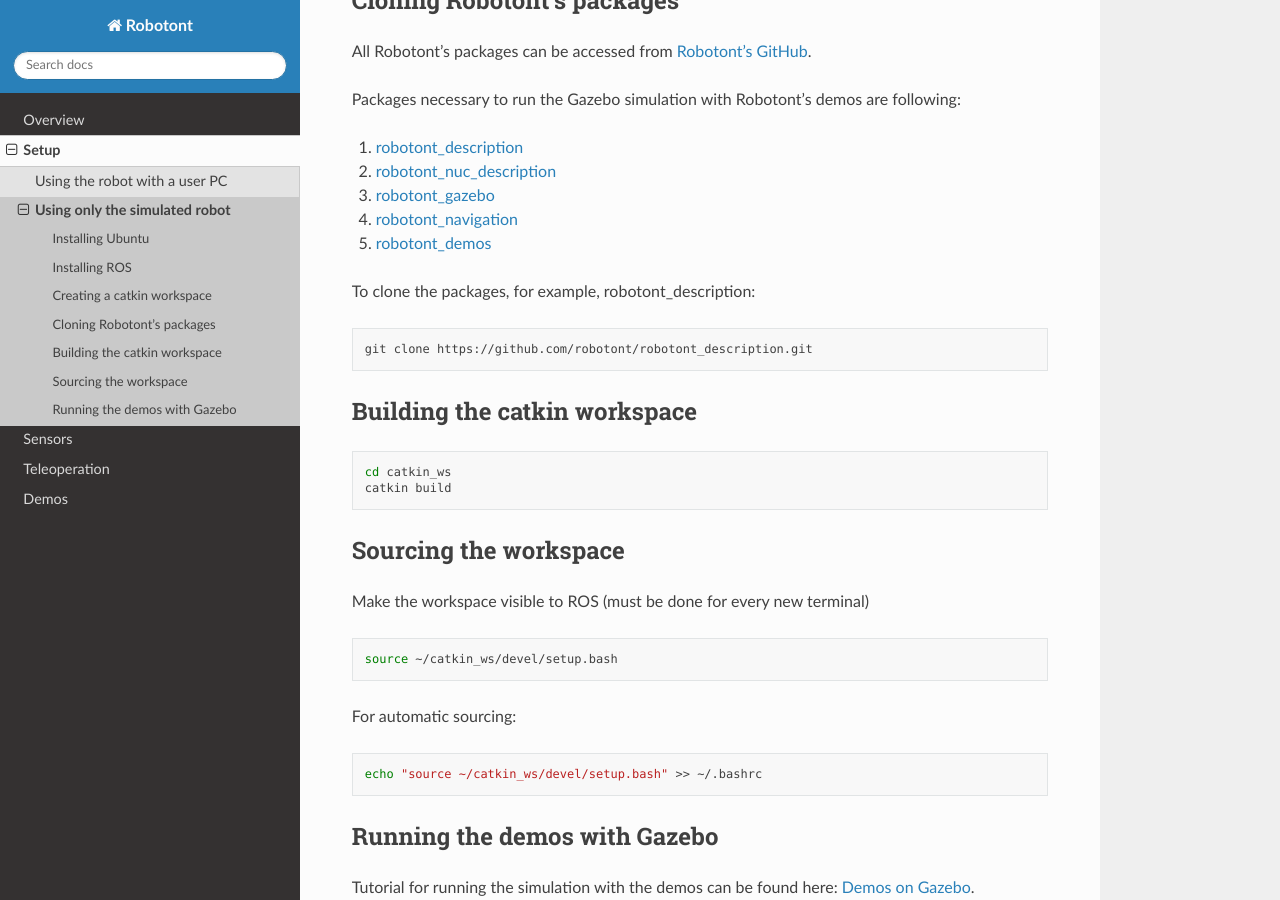
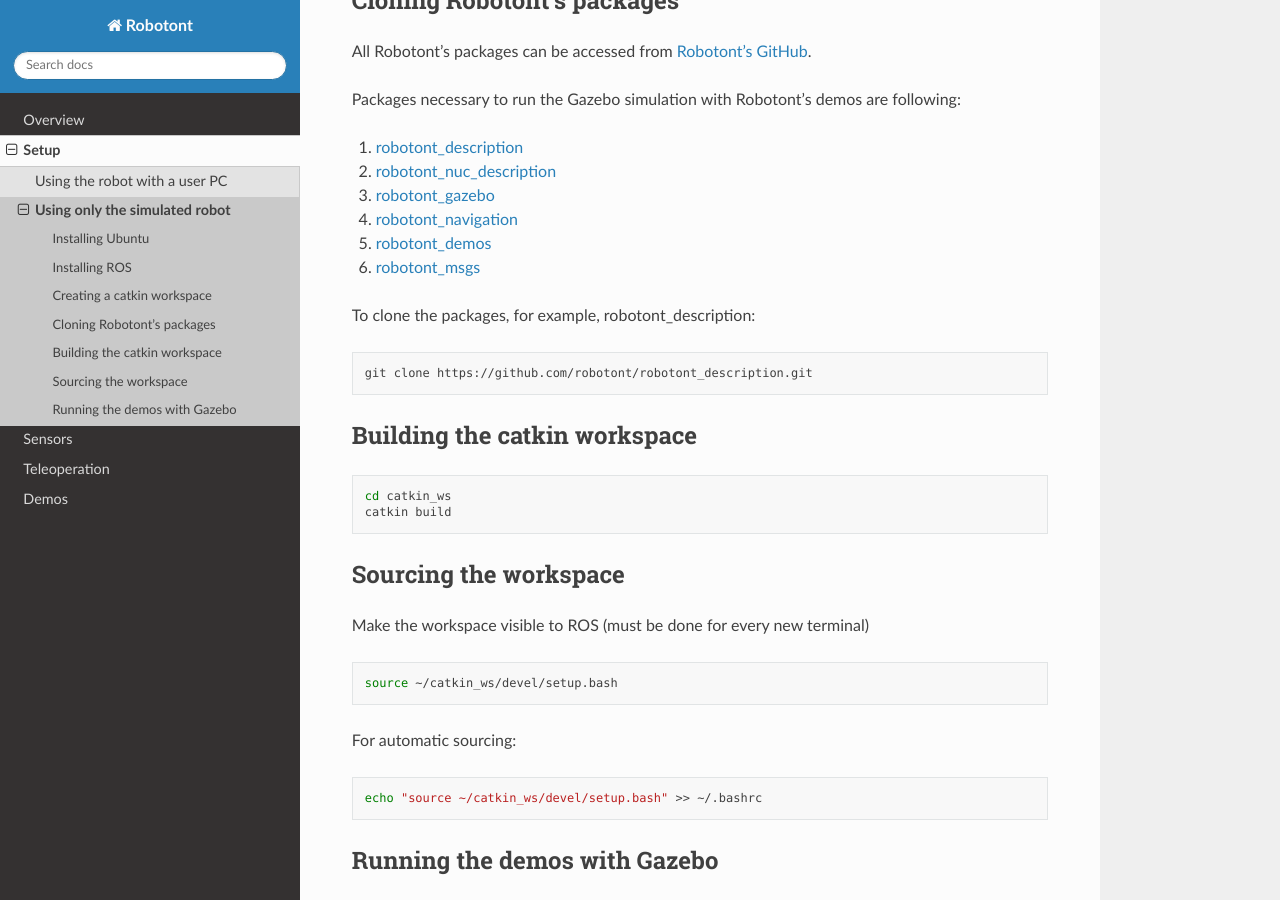
Before and after one commit to sudo-Cthulhufhtagn/robotont.github.io, a Sphinx documentation site: the page built from source/files/setup_pc_only.rst, in a window 1280 px wide and 900 px high, scrolled down 632 px. Built offline with Sphinx 7.4.7 and the Read the Docs theme 2.0.0, drawn with Linux system fonts in a browser that asks for light colours.

Commit message:
added robotont_msgs to deps lis

```diff
--- a/source/files/setup_pc_only.rst
+++ b/source/files/setup_pc_only.rst
@@ -41,6 +41,8 @@
 
 #. `robotont_demos <https://github.com/robotont/robotont_demos>`__
 
+#. `robotont_msgs <https://github.com/robotont/robotont_msgs.git>`__
+
 
 To clone the packages, for example, robotont_description:
 
```
